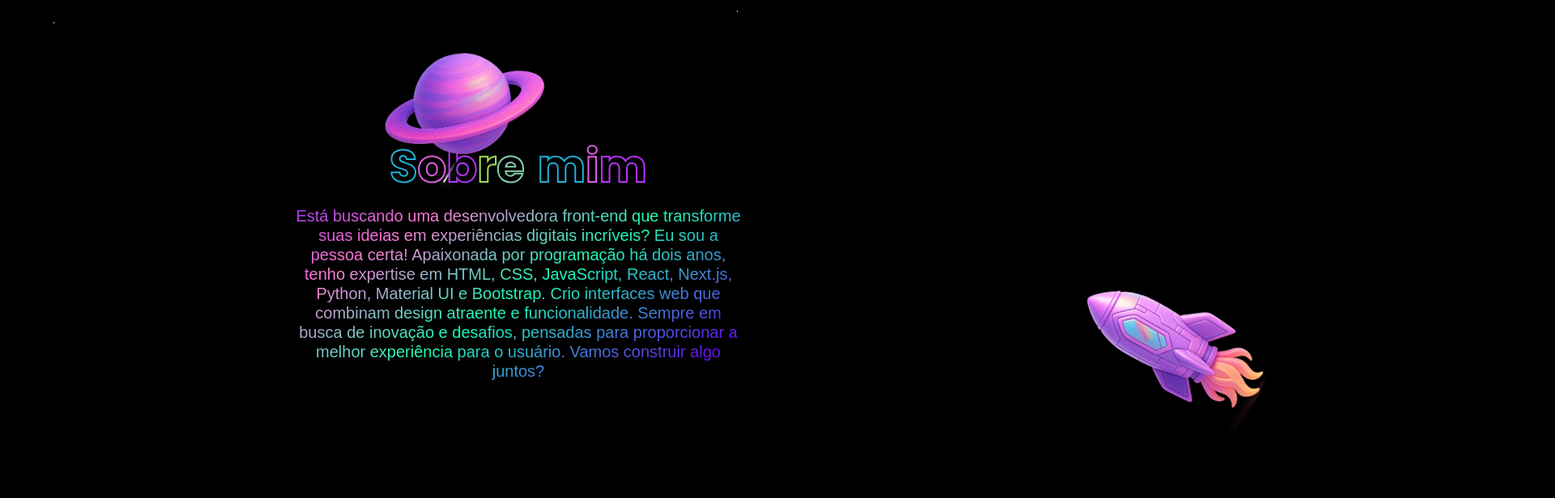
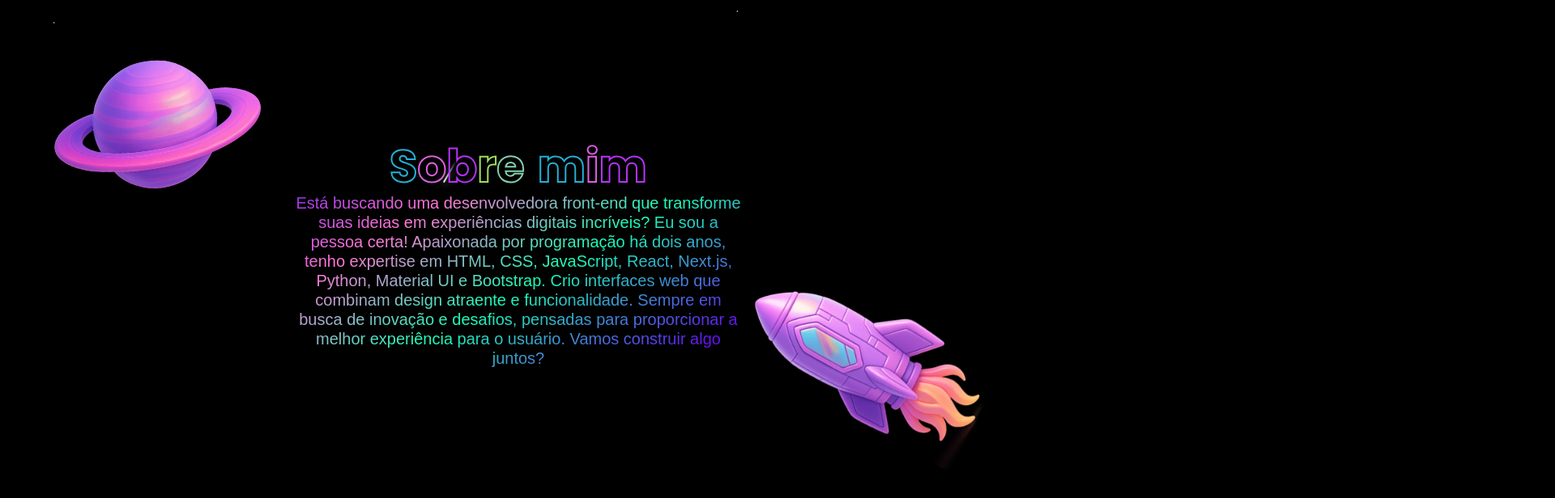
Before and after one commit to Vanz-silva/meu-portifolio-v2, a Next.js app: page / in a window 1280 px wide. Shown: the part 760-1376 px from the top of the page at 81% size, 1920 px wide, since content can reach past the window. Built offline with nearby package versions, Linux system fonts and the light colour scheme.

Commit message:
Ajuste box-foguete e box-saturno

```diff
--- a/src/sections/About.jsx
+++ b/src/sections/About.jsx
@@ -4,8 +4,8 @@ import AOS from "aos";
 import "aos/dist/aos.css";
 import Button from "@/components/Button";
 import "bootstrap/dist/css/bootstrap.min.css";
-import styles from "./About.module.css"; // Mantendo o CSS original
-
+import styles from "./About.module.css";
+import Image from "next/image";
 const About = () => {
   useEffect(() => {
     AOS.init({ duration: 1000 }); // Inicializa AOS com animação de 1s
@@ -48,7 +48,7 @@ const About = () => {
 
         <div className="row pt-md-5 pb-md-5 mt-md-5 mb-md-5 linha-sobre">
           <div className="box-sobre" data-aos="fade-down">
-            <div className="text-sobre d-flex justify-content-center display-4 align-items-center pt-md-5 mt-md-5 mt-sm-3 gap-3 d-flex text-center justify-content-center flex-column">
+            <div className="text-sobre d-flex justify-content-center display-4 align-items-center pt-md-5 mt-md-5 mt-sm-3  d-flex text-center justify-content-center flex-column">
               <div className="d-flex gap-3">
                 <div className={styles.name}>
                   {[
@@ -98,20 +98,23 @@ const About = () => {
               </div>
             </div>
           </div>
-          <div id="saturno">
-            <img
+          <div id="saturno" className="col-4">
+            <Image
               src="/img/saturno.png"
-              width="20%"
-              alt="Descrição da imagem"
-              className="img-fluid"
+              alt="Planeta Saturno"
+              width={200}
+              height={200}
+              className="floating-img planeta-img"
+              sizes="100%"
+              style={{ width: "80%", height: "auto" }}
             />
           </div>
-          <div id="foguete">
+          <div id="foguete" className="col-4">
             <img
               src="/img/foguet.png"
-              width="25%"
+              width="100%"
               alt="Descrição da imagem"
-              className="img-fluid"
+              className="img-fluid floating-img"
             />
           </div>
         </div>
```
